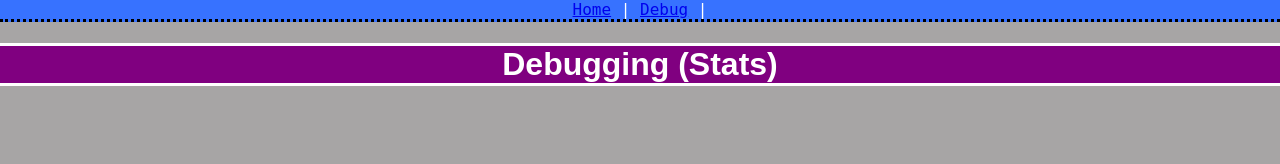
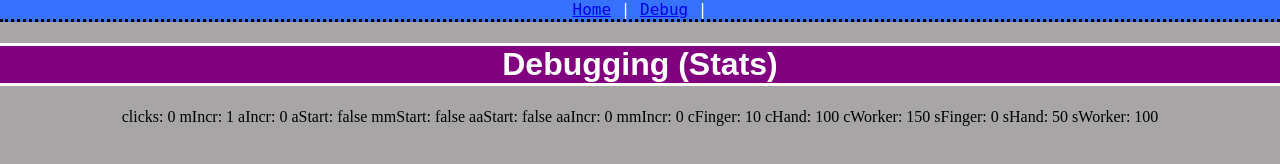
Before and after one commit to SlyerV/clickr, a plain HTML site: page debug/index.html in a window 1280 px wide. Drawn offline with Linux system fonts and the light colour scheme.

Commit message:
Update index.html

```diff
--- a/debug/index.html
+++ b/debug/index.html
@@ -19,3 +19,23 @@
     <div>
       <h1> Debugging (Stats) </h1>
     </div>
+    <p1>
+      clicks: 0
+      mIncr: 1
+      aIncr: 0
+      aStart: false
+      mmStart: false
+      aaStart: false
+      aaIncr: 0
+      mmIncr: 0
+      cFinger: 10
+      cHand: 100
+      cWorker: 150
+      sFinger: 0
+      sHand: 50
+      sWorker: 100
+    </p1>
+  </center>
+  <script src="script.js"></script>
+</body>
+</html>
```
